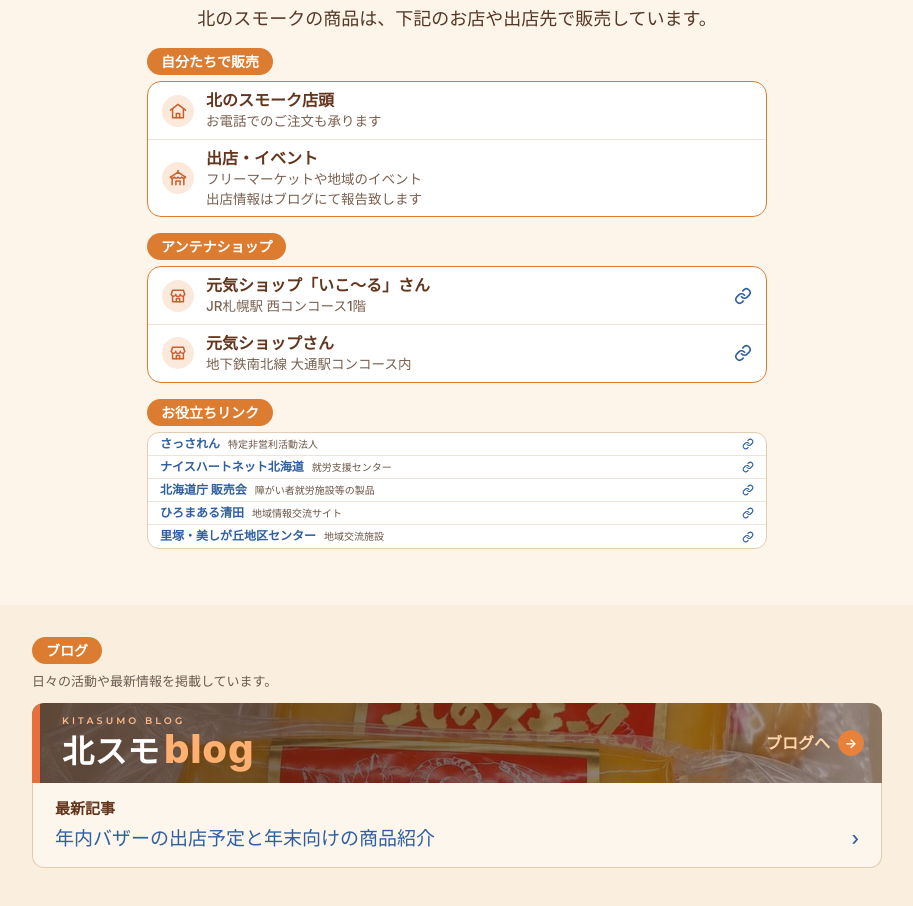
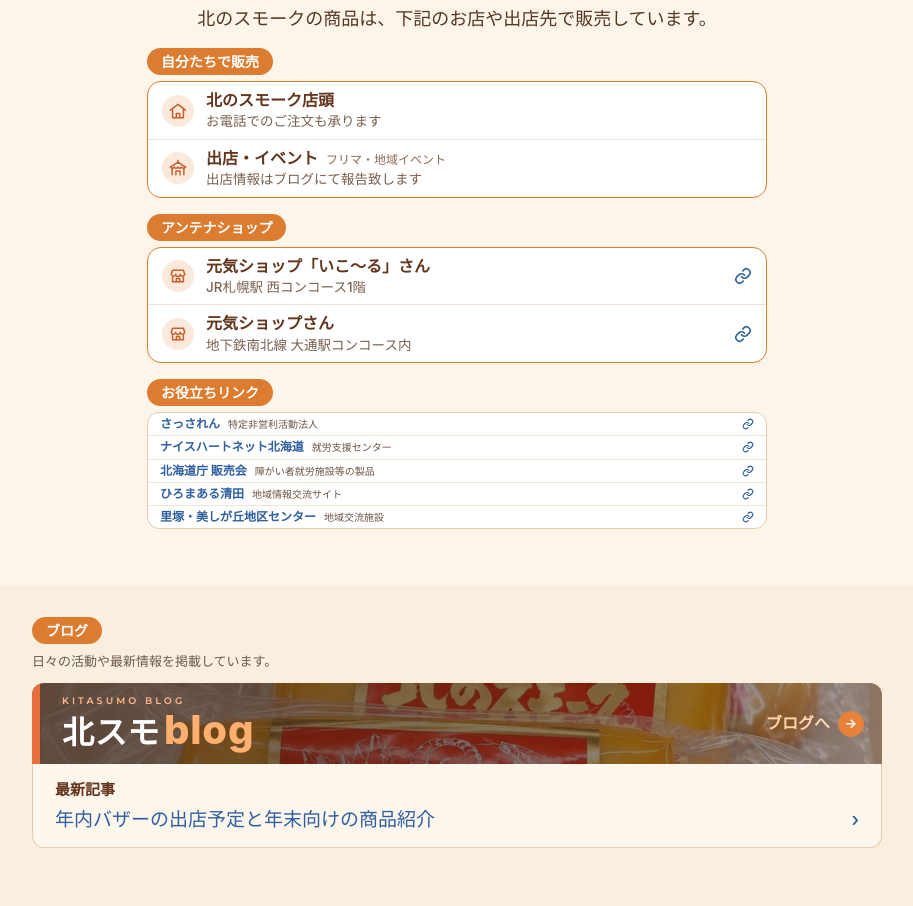
Before and after one commit to kitasumo/kitasumo01, a plain HTML site: page index.html in a window 1280 px wide. Shown: the part 3444-4350 px from the top of the page, without its empty margins (183-1096 px from the left). Drawn offline with Linux system fonts and the light colour scheme; a web font is replaced by a local one.

Commit message:
出店・イベントの行を2行に（フリマ・地域イベントを見出しの後ろに）
Co-Authored-By: Claude Opus 5.5 <noreply@anthropic.com>
Claude-Session: https://claude.ai/code/session_01Le7Cuxw1usmZiq9Kim7Bt1

```diff
--- a/index.html
+++ b/index.html
@@ -3234,6 +3234,7 @@ html body .products .buy-wrap.shop2 p.shop2-lead{font-size:16.5px !important;fon
 .sns .sns-links-wrap{display:block;}
 /* 2026-11-22：ブログのバナーに透明感 */
 .sns .blog-band{background:linear-gradient(90deg,rgba(60,36,22,.78) 0%,rgba(60,36,22,.62) 60%,rgba(60,36,22,.45) 100%),url("cheese-smoke-new1-w-l.jpg") center 40%/cover no-repeat !important;}
+.buy-wrap .shop2-tx b .ev-sub{font-size:12px;font-weight:500;color:#8a6a55;margin-left:8px;white-space:nowrap;}
 </style>
 </head>
 
@@ -3432,7 +3433,7 @@ html body .products .buy-wrap.shop2 p.shop2-lead{font-size:16.5px !important;fon
       <span class="shop2-ic"><svg viewBox="0 0 24 24" width="24" height="24" fill="none" stroke="#c8602e" stroke-width="1.8" stroke-linecap="round" stroke-linejoin="round" aria-hidden="true"><path d="M3 11l9-7 9 7"/><path d="M5.5 9.5V20h13V9.5"/><path d="M10 20v-5h4v5"/></svg></span><span class="shop2-tx"><b>北のスモーク店頭</b><small>お電話でのご注文も承ります</small></span>
     </div>
     <div class="shop2-card">
-      <span class="shop2-ic"><svg viewBox="0 0 24 24" width="24" height="24" fill="none" stroke="#c8602e" stroke-width="1.8" stroke-linecap="round" stroke-linejoin="round" aria-hidden="true"><path d="M12 3v2"/><path d="M3 11l9-6 9 6"/><path d="M3 11c1.5 1.6 3 1.6 4.5 0 1.5 1.6 3 1.6 4.5 0 1.5 1.6 3 1.6 4.5 0 1.5 1.6 3 1.6 4.5 0"/><path d="M5 12.5V20M19 12.5V20M9.5 20v-4.5h5V20"/></svg></span><span class="shop2-tx"><b>出店・イベント</b><small><span class="nowrap">フリーマーケットや地域のイベント</span><br><span class="nowrap">出店情報はブログにて報告致します</span></small></span>
+      <span class="shop2-ic"><svg viewBox="0 0 24 24" width="24" height="24" fill="none" stroke="#c8602e" stroke-width="1.8" stroke-linecap="round" stroke-linejoin="round" aria-hidden="true"><path d="M12 3v2"/><path d="M3 11l9-6 9 6"/><path d="M3 11c1.5 1.6 3 1.6 4.5 0 1.5 1.6 3 1.6 4.5 0 1.5 1.6 3 1.6 4.5 0 1.5 1.6 3 1.6 4.5 0"/><path d="M5 12.5V20M19 12.5V20M9.5 20v-4.5h5V20"/></svg></span><span class="shop2-tx"><b>出店・イベント<span class="ev-sub">フリマ・地域イベント</span></b><small><span class="nowrap">出店情報はブログにて報告致します</span></small></span>
     </div>
     </div>
       <span class="shop2-pill">アンテナショップ</span>
```
